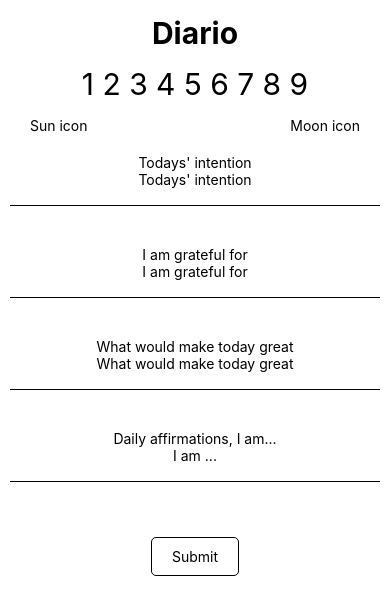
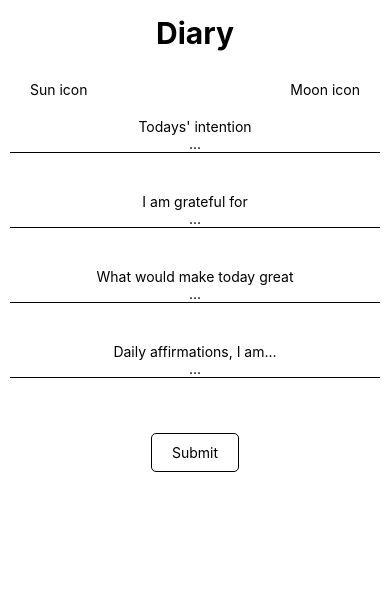
Before and after one commit to AissaRouk/Journaly, a React Native app: screen / in a window 390 px wide. Shown: the top 614 px of the page. Built offline with nearby package versions, Linux system fonts and the light colour scheme; no server answers.

Commit message:
InputField component created

```diff
--- a/App.tsx
+++ b/App.tsx
@@ -83,10 +83,27 @@ function App(): React.JSX.Element {
     }
   };
 
+  const InputField: React.FC<{
+    label: string;
+    value: string;
+    onChangeText: (text: string) => void;
+  }> = ({label, value, onChangeText}) => {
+    return (
+      <>
+        <Text>{label}</Text>
+        <TextInput
+          style={styles.inputText}
+          placeholder={'...'}
+          value={value}
+          onChangeText={onChangeText}
+        />
+      </>
+    );
+  };
+
   return (
     <View style={{marginHorizontal: 10}}>
-      <Text style={styles.title}>Diario</Text>
-      <Text style={{textAlign: 'center', fontSize: 30}}>1 2 3 4 5 6 7 8 9</Text>
+      <Text style={styles.title}>Diary</Text>
 
       {/* Day journaling */}
       <View style={styles.contentView}>
@@ -114,43 +131,25 @@ function App(): React.JSX.Element {
 
         {/* Daily Inputs */}
         <>
-          {/* <FormComponent
-            title="Todays' intention"
-            placeholder="Todays' intention"
-            value={intention}
-            handleOnChangeText={setIntention}
-          /> */}
-          <Text>Todays' intention</Text>
-          <TextInput
-            placeholder={"Todays' intention"}
+          <InputField
+            label={"Todays' intention"}
             value={intention}
             onChangeText={setIntention}
-            style={styles.inputText}
-            multiline
           />
-          <Text>I am grateful for</Text>
-          <TextInput
-            placeholder={'I am grateful for'}
+          <InputField
+            label={'I am grateful for'}
             value={grateful}
             onChangeText={setGrateful}
-            style={styles.inputText}
-            multiline
           />
-          <Text>What would make today great</Text>
-          <TextInput
-            placeholder={'What would make today great'}
+          <InputField
+            label={'What would make today great'}
             value={today}
             onChangeText={setToday}
-            style={styles.inputText}
-            multiline
           />
-          <Text>Daily affirmations, I am...</Text>
-          <TextInput
-            placeholder={'I am ...'}
-            value={intention}
-            onChangeText={setIntention}
-            style={styles.inputText}
-            multiline
+          <InputField
+            label={'Daily affirmations, I am...'}
+            value={affirmations}
+            onChangeText={setAffirmations}
           />
         </>
       </View>
```
